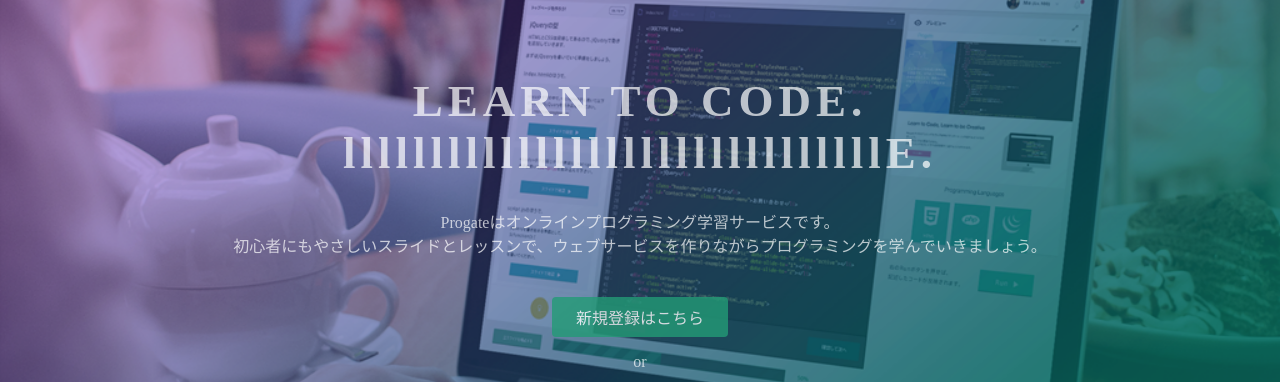
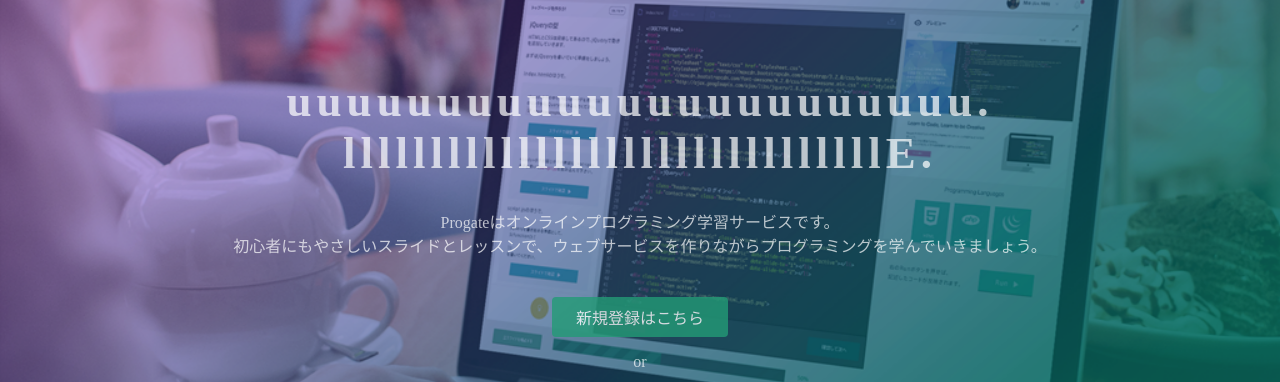
Before and after one commit to t10-web/gggg, a plain HTML site: page index.html in a window 1280 px wide. Shown: the part 135-517 px from the top of the page. Drawn offline with Linux system fonts and the light colour scheme.

Commit message:
Update index.html

```diff
--- a/index.html
+++ b/index.html
@@ -23,7 +23,7 @@
   </header>
   <div class="top-wrapper">
     <div class="container">
-      <h1>LEARN TO CODE.<br>lllllllllllllllllllllllllllllllE.</h1>
+      <h1>uuuuuuuuuuuuuuuuuuuuuuu.<br>lllllllllllllllllllllllllllllllE.</h1>
       <p>Progateはオンラインプログラミング学習サービスです。<br>初心者にもやさしいスライドとレッスンで、ウェブサービスを作りながらプログラミングを学んでいきましょう。</p>
       <div class="btn-wrapper">
         <a href="#" class="btn signup">新規登録はこちら</a>
```
